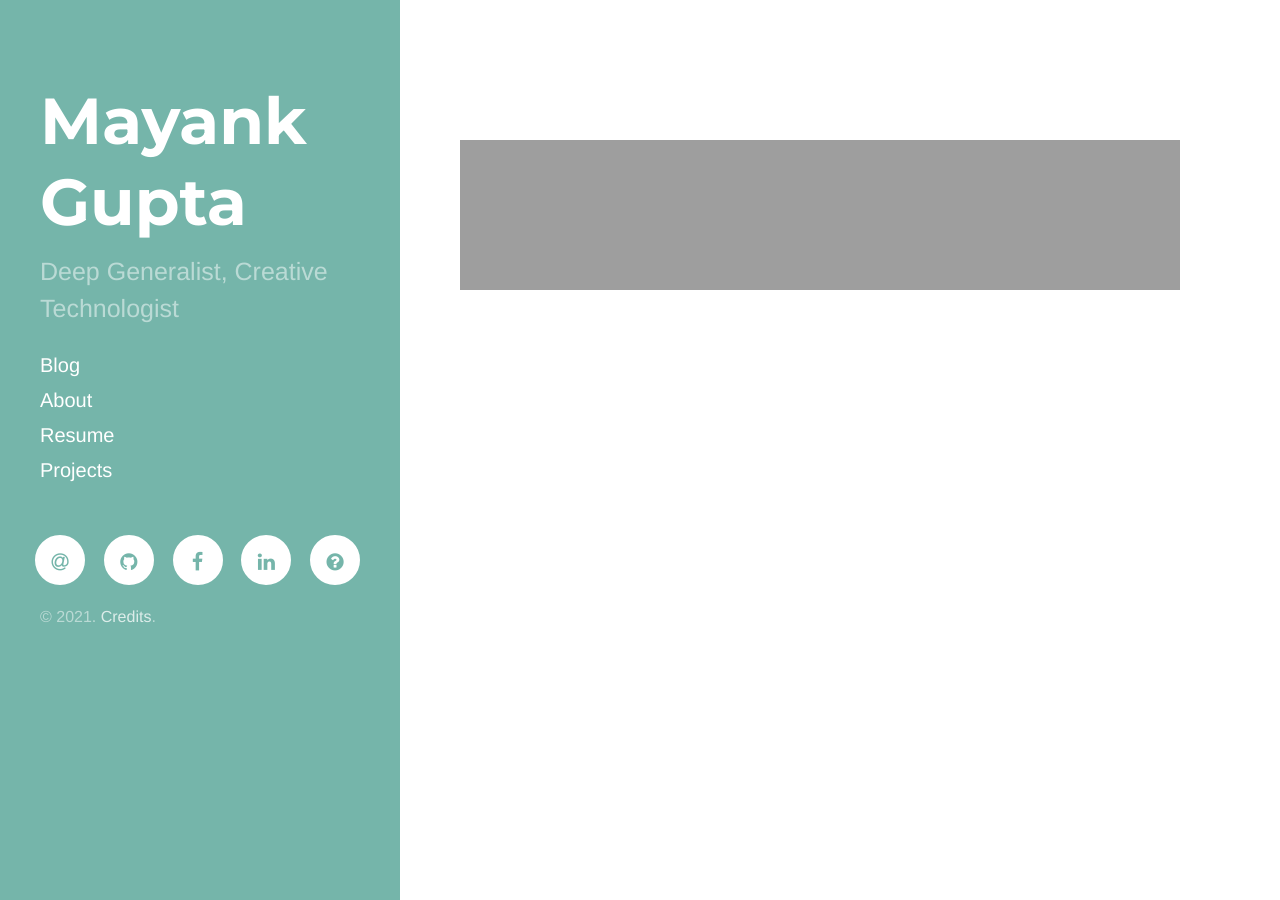
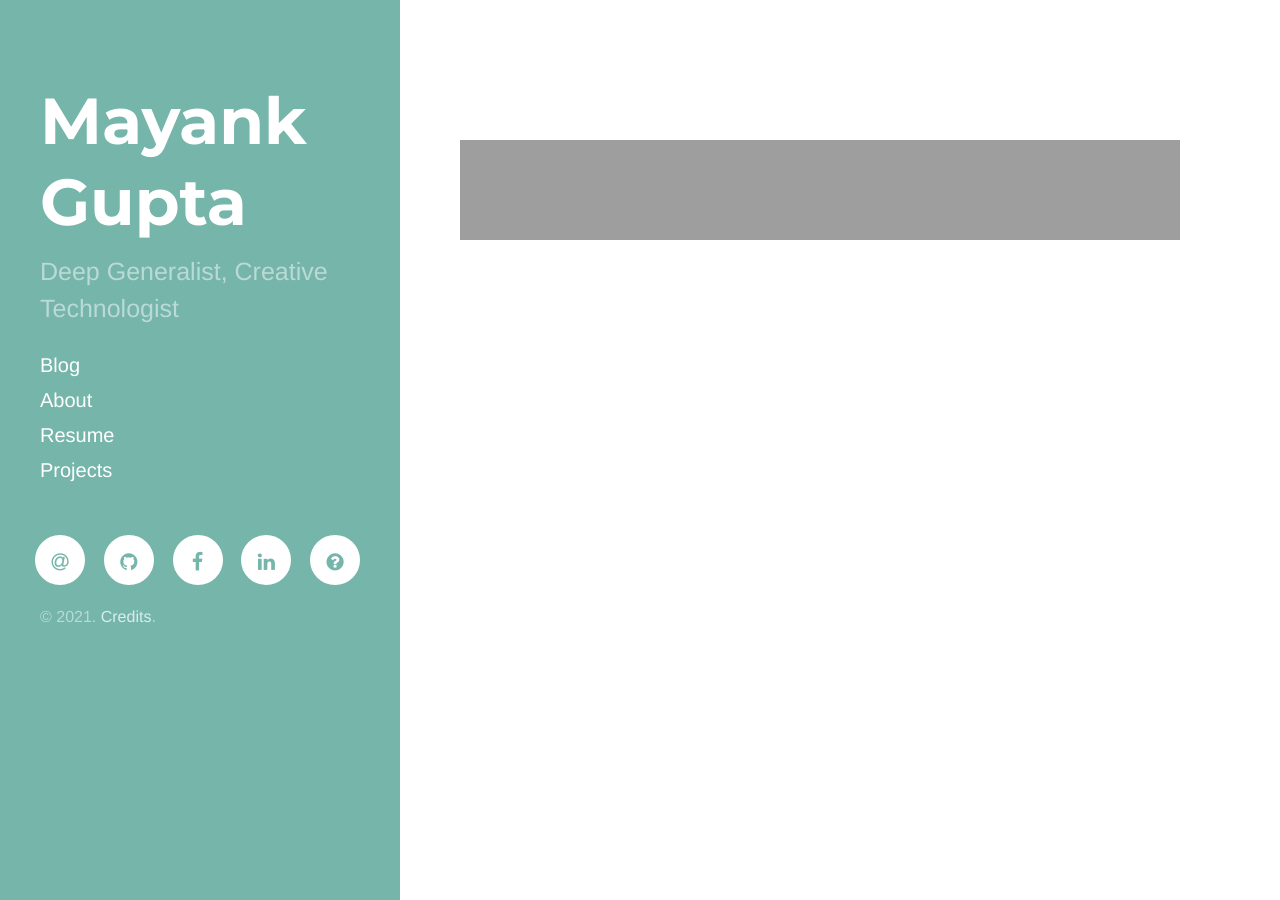
Before and after one commit to arcruiton/mayankgupta.gq, a Jekyll site: the page built from resume/index.md, in a window 1280 px wide. Built offline with Jekyll 4.4.1, drawn with Linux system fonts in a browser that asks for light colours; nearby versions of some CDN libraries; our own code applies the rules of GitHub Pages for plain Markdown files.

Commit message:
Update index.md

```diff
--- a/resume/index.md
+++ b/resume/index.md
@@ -1 +1 @@
-<iframe src="http://mayank.gq/resume/1resume.pdf" frameborder="0" width="100%" height="100%" scrolling="no"/>
+<iframe src="http://mayank.gq/resume/1resume.pdf" frameborder="0" width="100%" height="100vh" scrolling="no"/>
```
